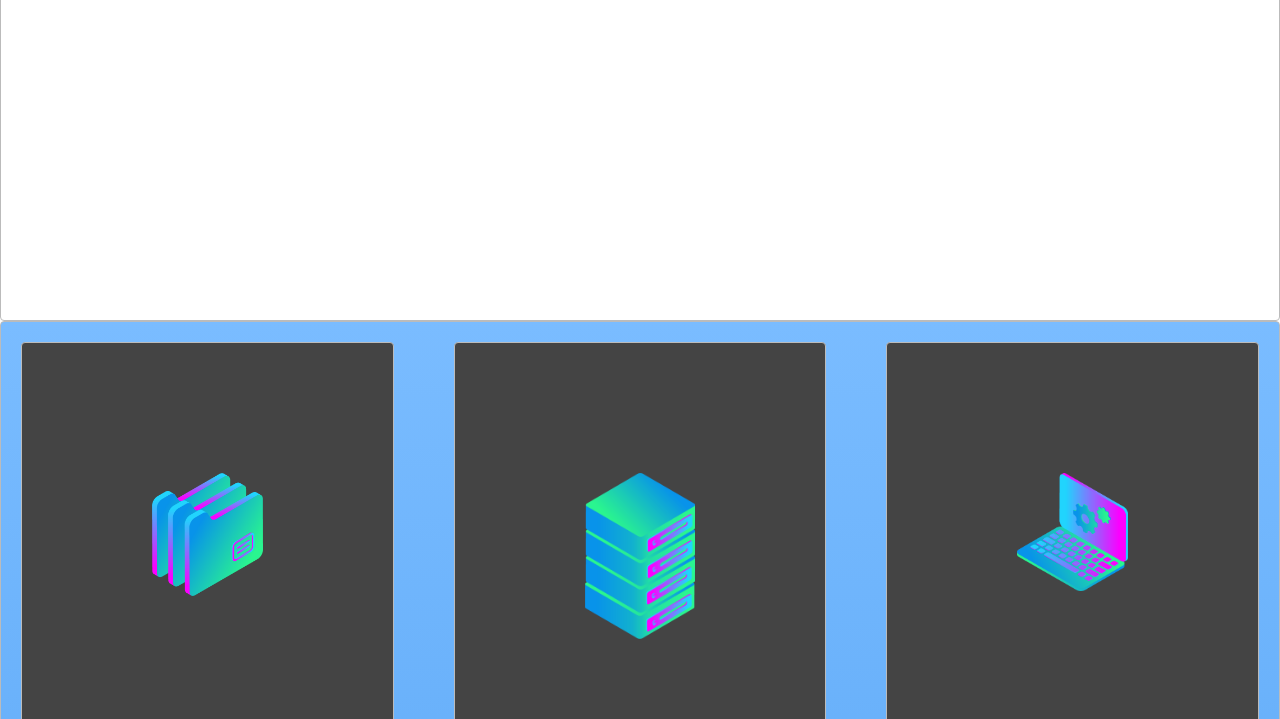
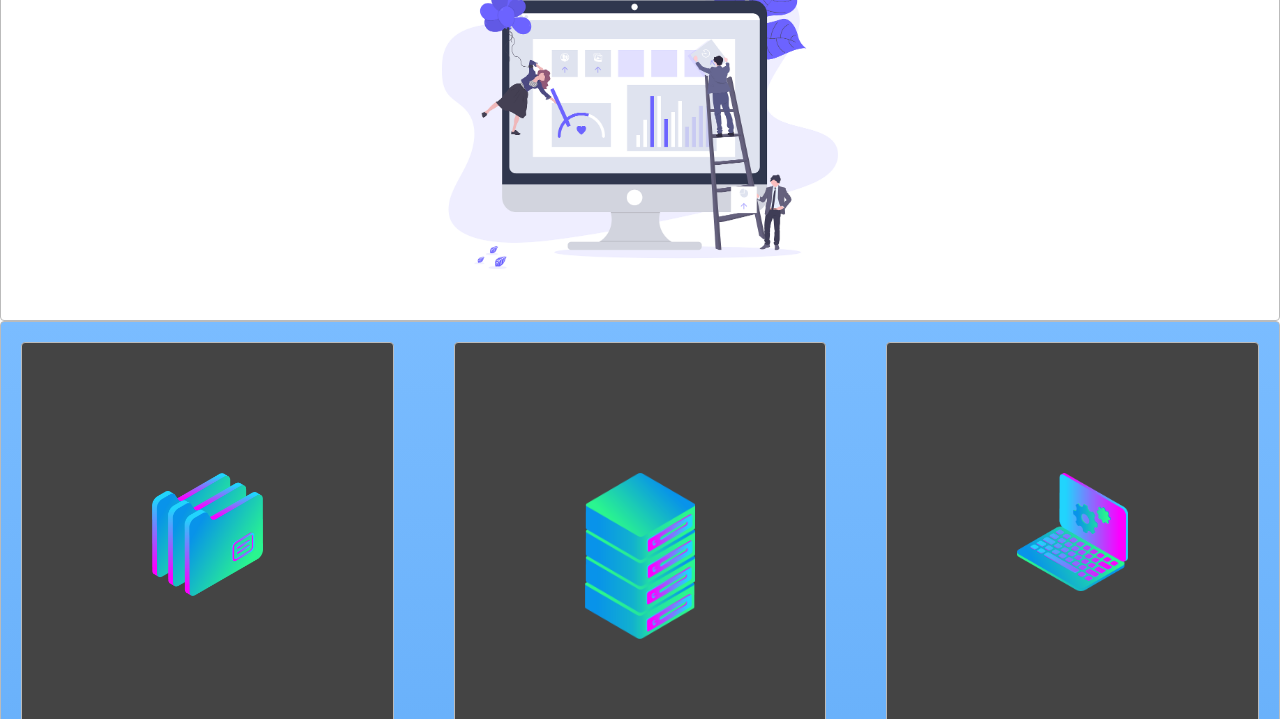
Before and after one commit to laur80/website-layout, a plain HTML site: page index.html in a window 1280 px wide. Shown: the part 81-800 px from the top of the page. Drawn offline with Linux system fonts and the light colour scheme.

Commit message:
Update index.html

```diff
--- a/index.html
+++ b/index.html
@@ -16,7 +16,7 @@
     </nav>
 
     <div class="container zone">
-      <img class="cover" src="undraw.png" alt="" />
+      <img class="cover" src="img/undraw.png" alt="" />
     </div>
 
     <div class="zone blue grid">
```
